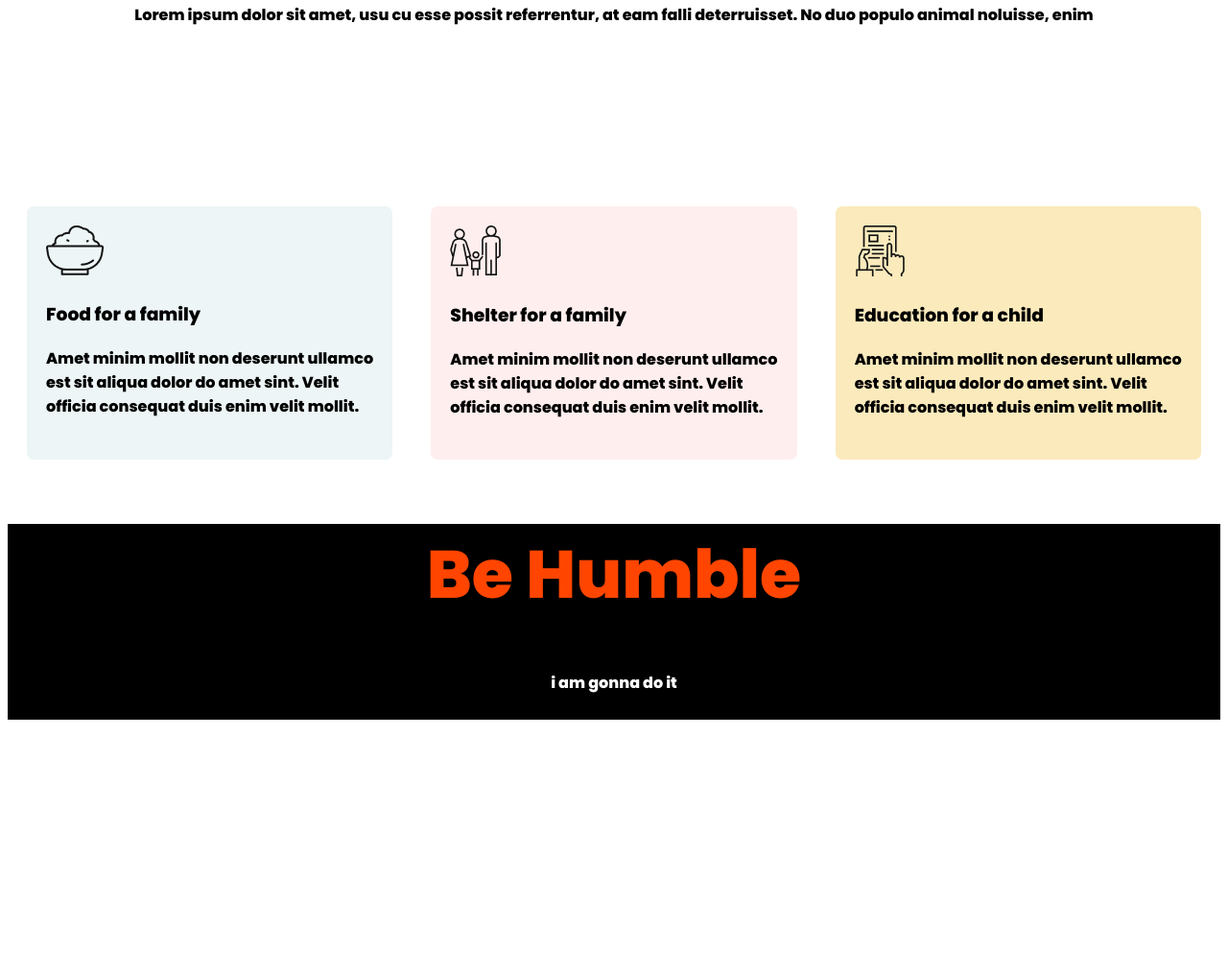
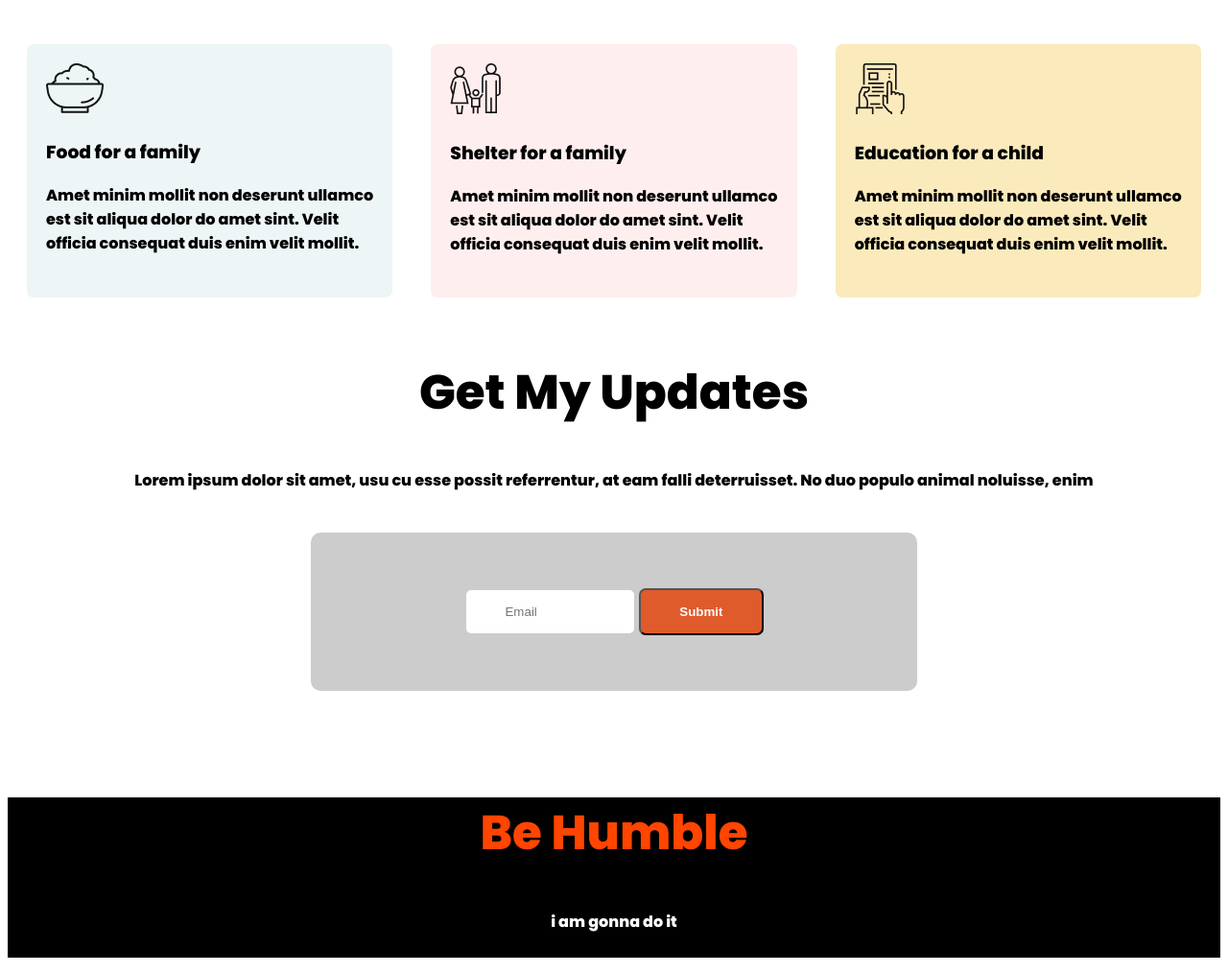
Before and after one commit to AkiburNeowaz/donate-assignment-one, a plain HTML site: page index.html in a window 1280 px wide. Shown: the part 1327-2341 px from the top of the page at 96% size. Before the commit the page ends 2093 px from the top, so only its background shows below. Drawn offline with Linux system fonts and the light colour scheme.

Commit message:
updates part

```diff
--- a/index.html
+++ b/index.html
@@ -44,7 +44,7 @@
                 <h2 id="five-hunded">1000tk</h2>
                 <h2>5000tk</h2>
             </div>
-            <input type="text" name="Other Amount" id="" placeholder="Other Amount (Taka)">
+            <input class="other-amount" type="text" name="Other Amount" id=" " placeholder="Other Amount (Taka)">
             <br>
             <br>
             <a class="button" href="">Donate Now</a>
@@ -56,7 +56,6 @@
             <h2>Our Donate Plan</h2>
             <p>Lorem ipsum dolor sit amet, usu cu esse possit referrentur, at eam falli
                 deterruisset. No duo populo animal noluisse, enim</p>
-
         </div>
         <div class="flaxibel-containt">
             <div id="food" class="half-width">
@@ -87,8 +86,21 @@
             </div>
         </div>
     </section>
+    <section>
+        <div class="donation">
+            <h2>
+                Get My Updates
+            </h2>
+            <p>Lorem ipsum dolor sit amet, usu cu esse possit referrentur, at eam falli
+                deterruisset. No duo populo animal noluisse, enim</p>
+            <div class="updates">
+                <input class="email" type="email" id="email" name="email" placeholder="Email">
+                <input class="button" type="submit">
+            </div>
+        </div>
+    </section>
     <footer>
-        <h1>Be Humble</h1>
+        <h2>Be Humble</h2>
         <p>i am gonna do it</p>
     </footer>
 
--- a/style.css
+++ b/style.css
@@ -16,7 +16,7 @@ h1 {
 
 .donation {
 
-    padding-bottom: 10%;
+    padding-bottom: 70px;
     text-align: center;
 }
 
@@ -30,7 +30,7 @@ p {
     color: white;
     border-radius: 7px;
     padding: 15px 40px;
-    font-weight: 600;
+    font-weight: 700;
 }
 
 h2 {
@@ -57,6 +57,7 @@ h2 {
 
 .flaxibel-containt {
     display: flex;
+    padding-top: 0px;
 }
 
 .half-width {
@@ -65,7 +66,7 @@ h2 {
     margin: 20px;
 }
 
-input {
+.other-amount {
     width: 50%;
     padding: 12px 20px;
     margin: 8px 0;
@@ -90,12 +91,30 @@ input {
     ;
 }
 
+.email {
+    width: 15%;
+    padding: 15px 40px;
+    margin: 8px 0;
+    display: inline-block;
+    border-radius: 7px;
+    border: 2px solid #ccc;
+}
+
+.updates {
+    background-color: #ccc;
+    margin-left: 25%;
+    margin-right: 25%;
+    padding-top: 50px;
+    padding-bottom: 50px;
+    border-radius: 10px;
+}
+
 footer {
     background-color: black;
     text-align: center;
 }
 
-footer h1 {
+footer h2 {
     color: orangered;
 }
 
```
